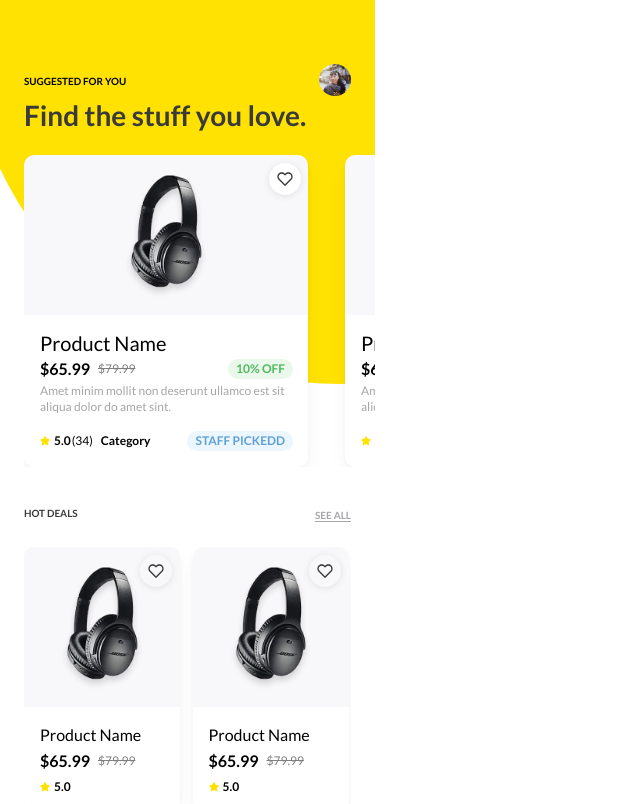
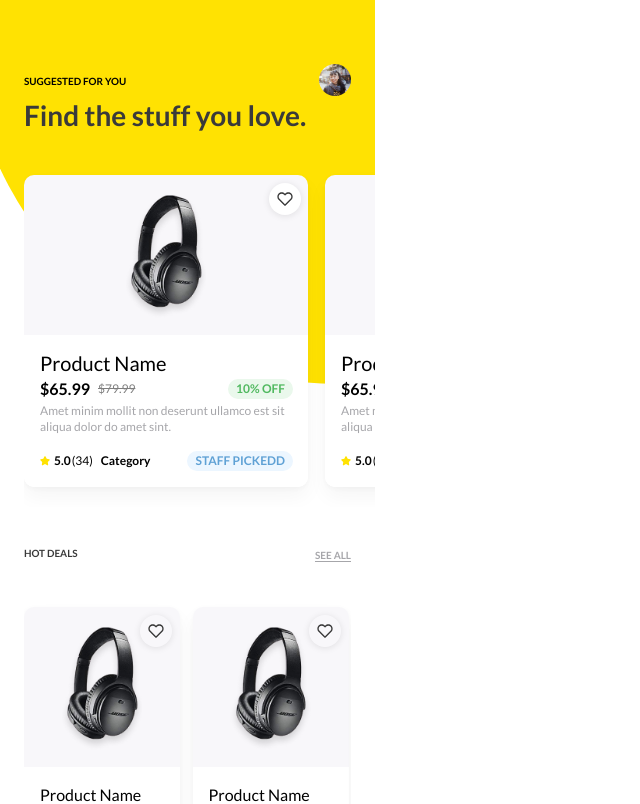
Before and after one commit to Andrei1694/my-shop-app, a React (Vite) app: page / in a window 1280 px wide. Shown: the top 804 px of the page, without its empty margins (0-640 px from the left). Built offline with nearby package versions, Linux system fonts and the light colour scheme.

Commit message:
fixed slider

```diff
--- a/src/components/slider.component.jsx
+++ b/src/components/slider.component.jsx
@@ -7,12 +7,15 @@ import React from "react";
 export default function Slider({ children, slidesPerView = 1, spaceBetween }) {
   return (
     <Swiper
+    height={400}
       spaceBetween={spaceBetween}
-      pagination={{ clickable: true }}
+      // pagination={{ clickable: true }}
       slidesPerView={slidesPerView}
       onSlideChange={() => console.log("slide change")}
       onSwiper={(swiper) => console.log(swiper)}
-      // className="z-50"
+      className="p-10"
+      // centeredSlides={true}
+      style={{ padding: '20px 0' }} // Add vertical padding
     >
       {React.Children.map(children, (child, index) => (
         <SwiperSlide key={index}>{child}</SwiperSlide>
--- a/src/pages/Home.page.jsx
+++ b/src/pages/Home.page.jsx
@@ -25,7 +25,7 @@ export default function Home() {
         </h5>
       </div>
       <div className="ml-6 mb-10">
-        <Slider spaceBetween={-30}>
+        <Slider spaceBetween={-50}>
           <BasicCard />
           <BasicCard />
           <BasicCard />
```
Also changed, not shown: src/App.jsx (+0 -8 lines).
